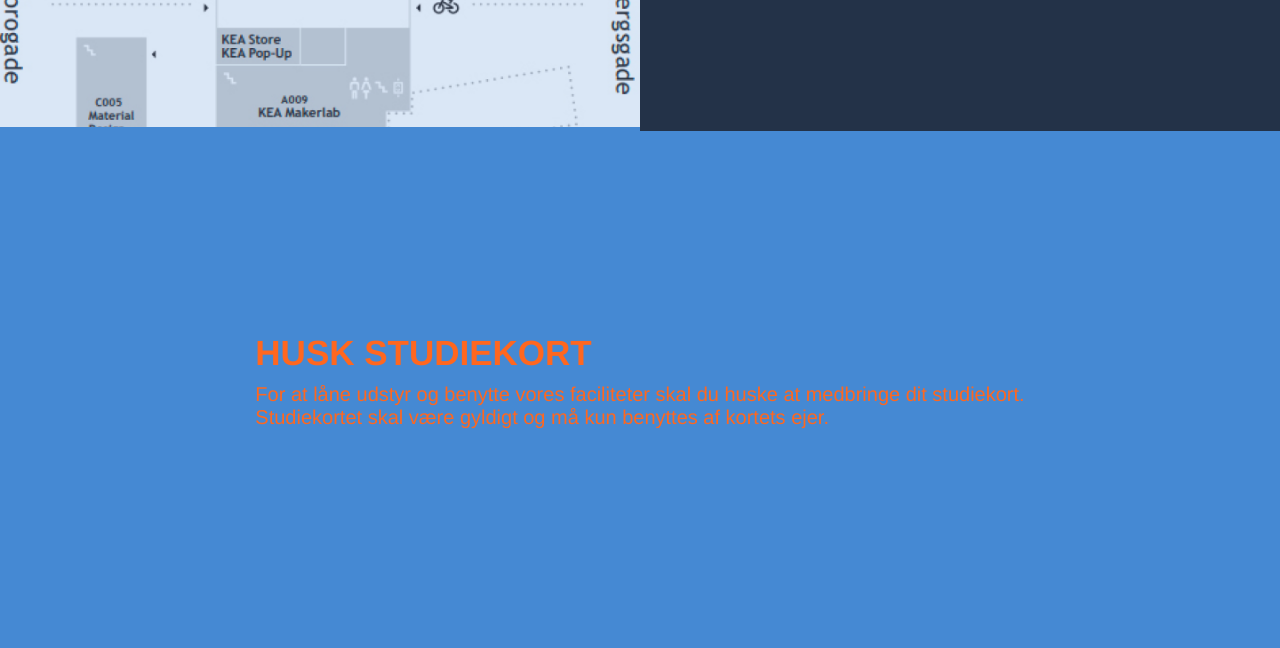
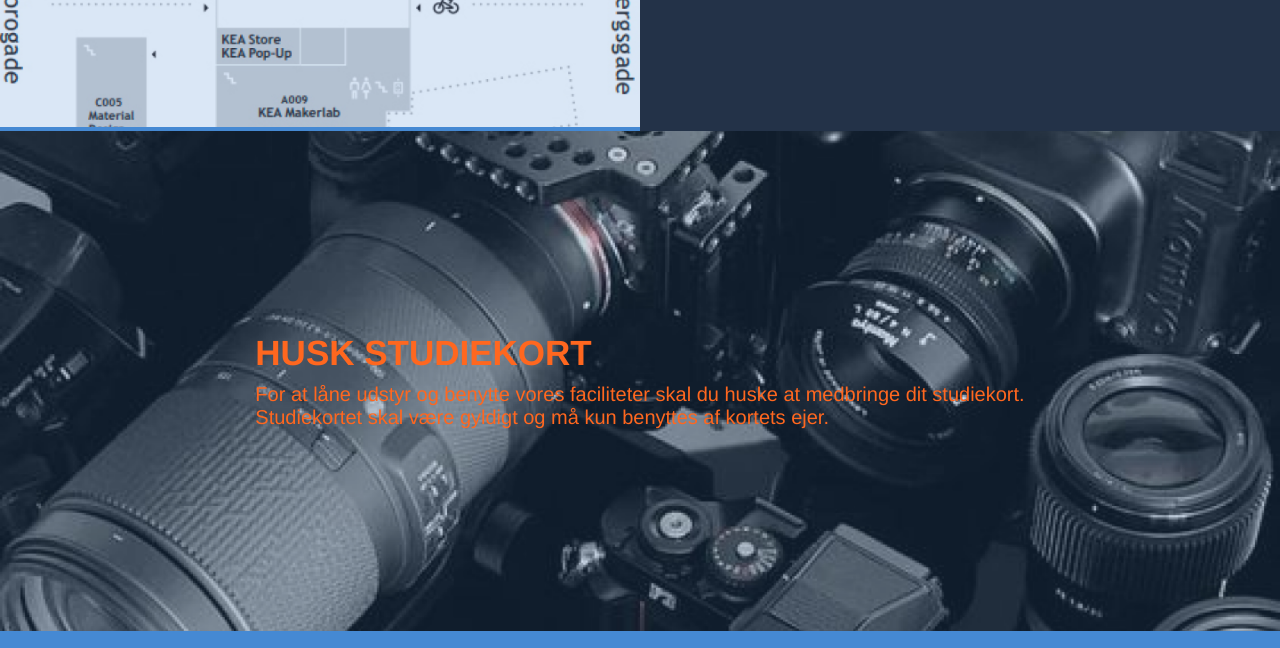
Before and after one commit to caseopgave-T7/TSL, a plain HTML site: page index.html in a window 1280 px wide. Shown: the part 2320-2968 px from the top of the page. Drawn offline with Linux system fonts and the light colour scheme.

Commit message:
index billede 4

```diff
--- a/CSS/index.css
+++ b/CSS/index.css
@@ -77,7 +77,7 @@ button.CTA_blå {
 
 .baggrundsbillede_2 {
   position: relative; /* Gør det muligt at placere tekst over billedet */
-  background-image: url("../billeder/Index/indexbillede2.png"); /*Brug billedet som baggrund */
+  background-image: url("../imgs/forside4.png"); /*Brug billedet som baggrund */
   background-size: cover; /* Sørger for at billedet dækker hele containeren */
   background-position: center; /* Centrerer billedet */
   height: 500px; /* Højde på sektionen */
```
Also changed, not shown: imgs/forside4.png (added).
